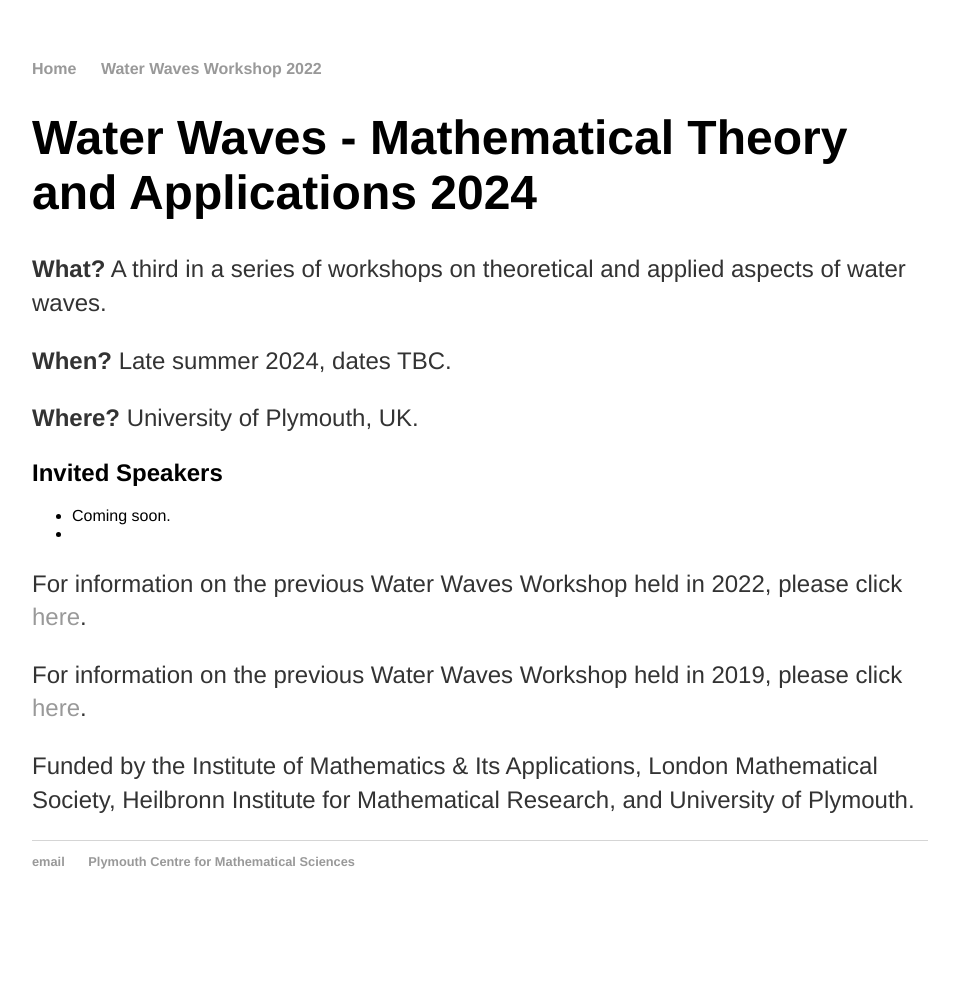
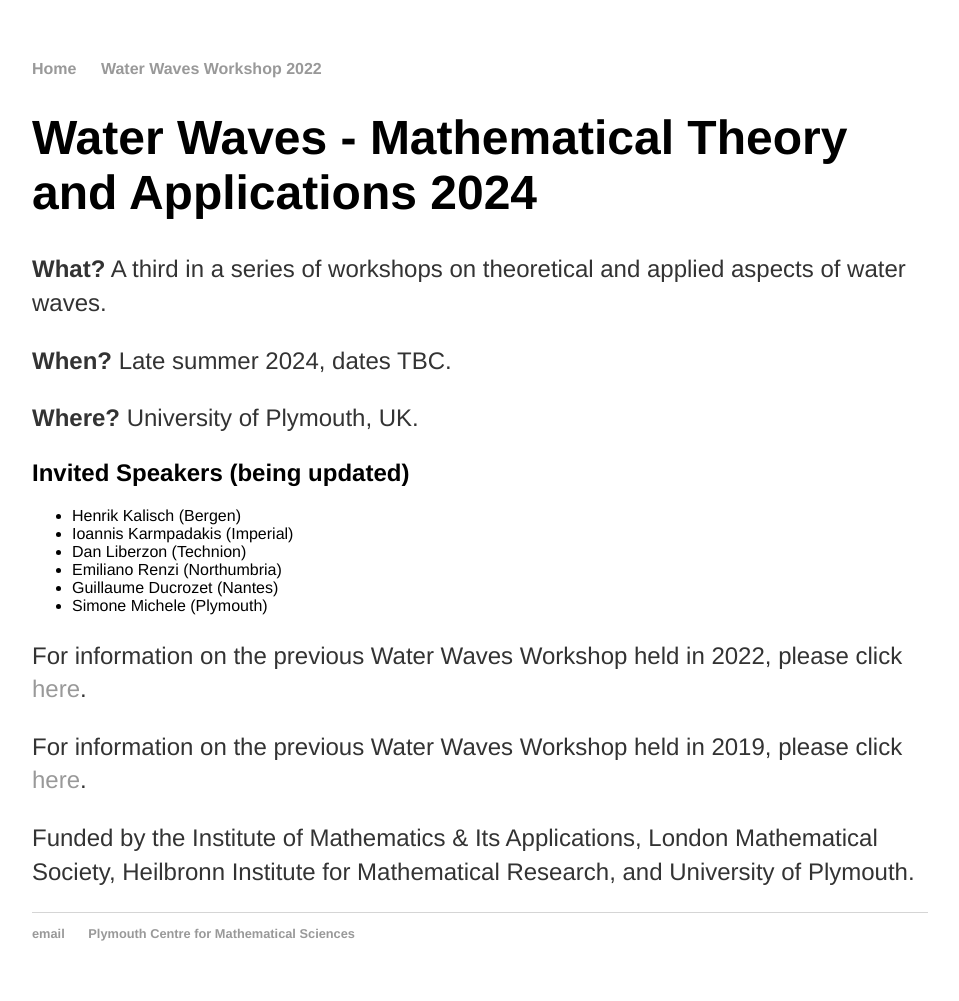
Before and after one commit to rstuhlmeier/rstuhlmeier.github.io, a Jekyll site: the page built from conferences/workshop2024.html, in a window 1280 px wide. Shown: the whole page, without its empty margins (160-1119 px from the left). Built offline with Jekyll 4.4.1, drawn with Linux system fonts in a browser that asks for light colours; before the commit the page ends 929 px from its top, so only the background shows below that.

Commit message:
Update workshop2024.html

```diff
--- a/conferences/workshop2024.html
+++ b/conferences/workshop2024.html
@@ -10,9 +10,14 @@ title: Workshop Water Waves 2024 - Mathematical Theory and Applications
 <p><b>Where?</b>  University of Plymouth, UK.
 
 
-<h2>Invited Speakers</h2>
+<h2>Invited Speakers (being updated)</h2>
 <ul type=disc>
-    <li>Coming soon. <li>
+    <li>Henrik Kalisch (Bergen)</li>
+    <li>Ioannis Karmpadakis (Imperial)</li>
+    <li>Dan Liberzon (Technion)</li>
+    <li>Emiliano Renzi (Northumbria)</li>
+    <li>Guillaume Ducrozet (Nantes)</li>
+    <li>Simone Michele (Plymouth) </li>
 </ul>
 
 
```
